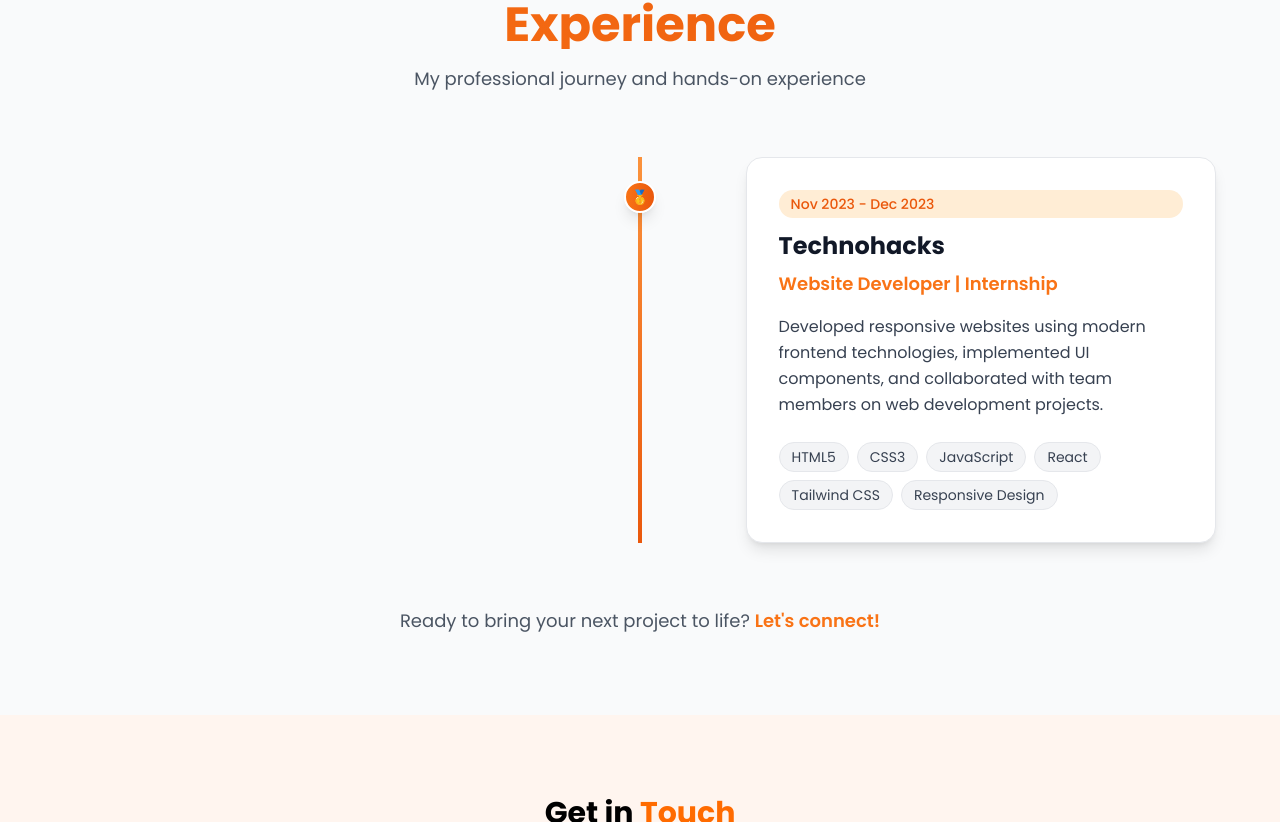
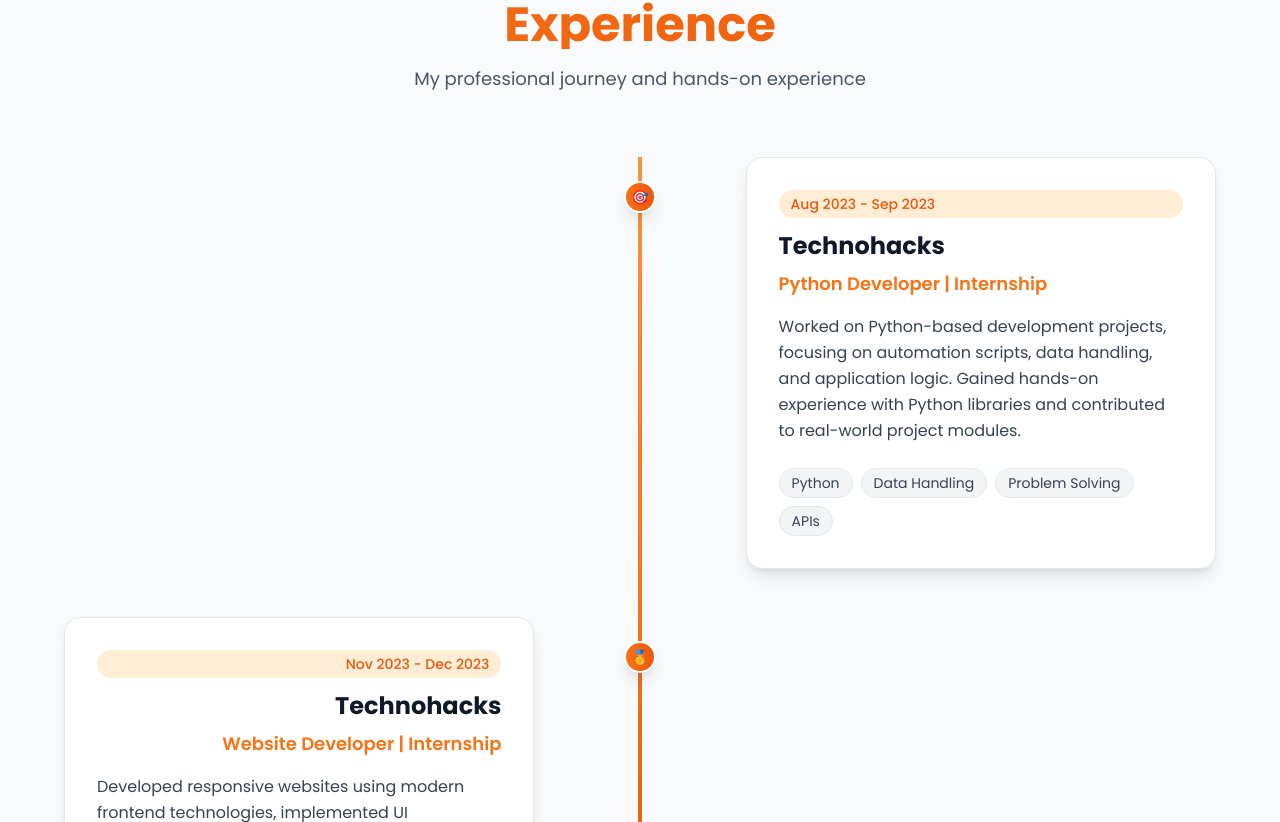
Before and after one commit to suniltechs/New-Portfolio, a React (Vite) app: page / in a window 1280 px wide. Shown: the part 4838-5660 px from the top of the page. Built offline with nearby package versions, Linux system fonts and the light colour scheme.

Commit message:
Add Python Developer internship experience
Added a new experience entry for a Python Developer internship.

```diff
--- a/src/components/Experience.jsx
+++ b/src/components/Experience.jsx
@@ -4,6 +4,15 @@
 const experiences = [
   {
     id: 1,
+    company: "Technohacks",
+    role: "Python Developer | Internship",
+    period: "Aug 2023 - Sep 2023",
+    description: "Worked on Python-based development projects, focusing on automation scripts, data handling, and application logic. Gained hands-on experience with Python libraries and contributed to real-world project modules.",
+    icon: "🎯",
+    skills: ["Python", "Data Handling", "Problem Solving", "APIs"]
+  },
+  {
+    id: 2,
     company: "Technohacks",
     role: "Website Developer | Internship",
     period: "Nov 2023 - Dec 2023",
```
